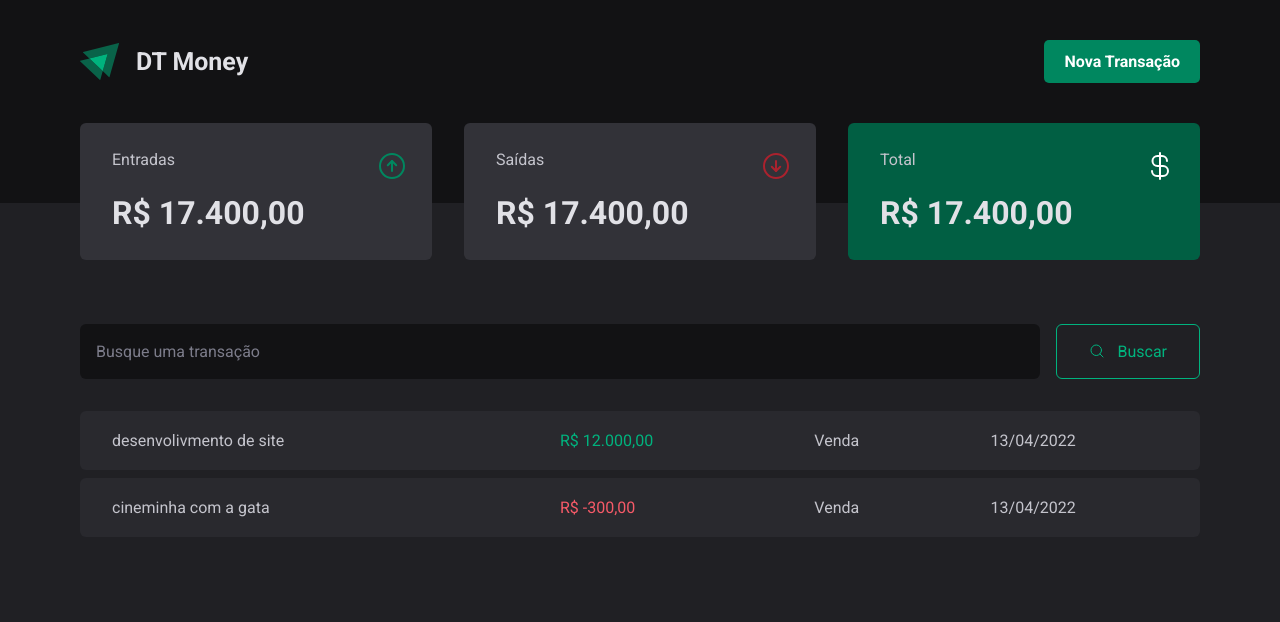
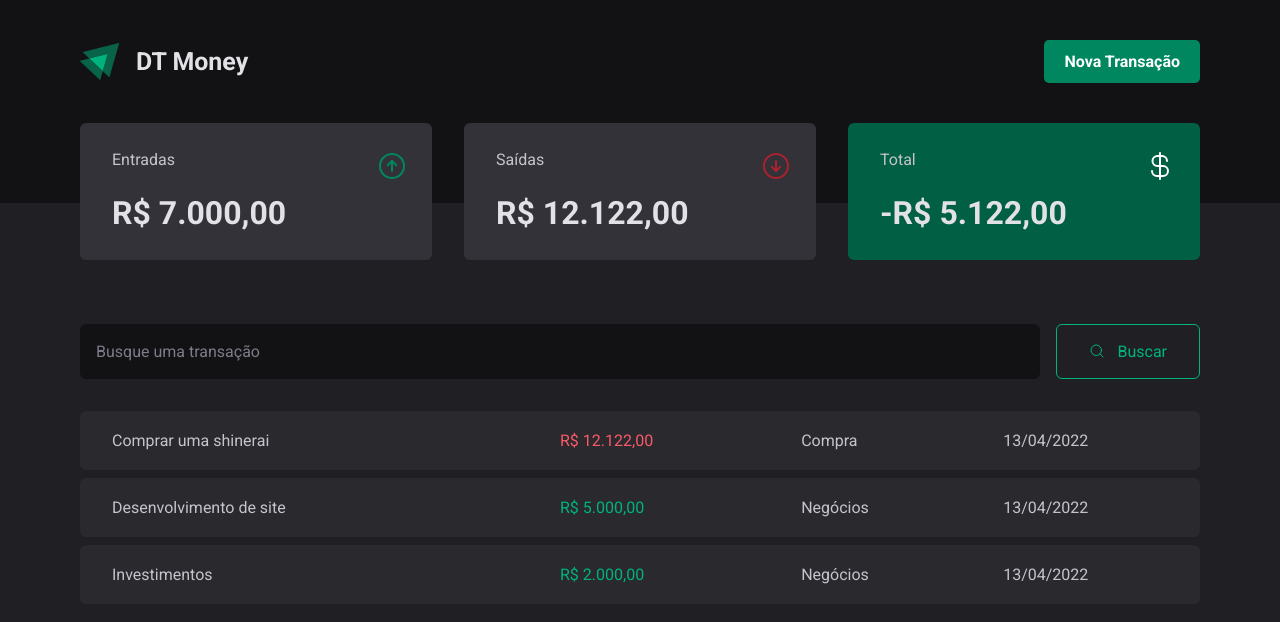
Before and after one commit to joao472762/ignite_React_JS_DT-Money, a React (Vite) app in the folder application/: page / in a window 1280 px wide. Shown: the top 622 px of the page. Built offline with nearby package versions, Linux system fonts and the light colour scheme; data requests are answered from the project's data file.

Commit message:
create a context and calc the semary Transactions

```diff
--- a/application/server.json
+++ b/application/server.json
@@ -4,18 +4,28 @@
             "id": 0,
             "description": "Comprar uma shinerai",
             "type": "outcome",
-            "category": "Venda",
-            "price": -12122,
+            "category": "Compra",
+            "price": 12122,
+            "createdAt": "Sat Aug 13 2022"
+        },
+
+        {
+            "id": 1,
+            "description": "Desenvolvimento de site",
+            "type": "income",
+            "category": "Negócios",
+            "price": 5000,
             "createdAt": "Sat Aug 13 2022"
         },
         {
             "id": 1,
-            "description": "Comprar uma shinerai",
+            "description": "Investimentos",
             "type": "income",
-            "category": "Venda",
-            "price": -12122,
+            "category": "Negócios",
+            "price": 2000,
             "createdAt": "Sat Aug 13 2022"
         }
 
+
     ]
 }
--- a/application/src/App.tsx
+++ b/application/src/App.tsx
@@ -1,4 +1,5 @@
 import { ThemeProvider } from 'styled-components'
+import { TransactionsProvider } from './contexts/TransactionsContext'
 import { Home } from './pages/Home'
 import { GlobalTheme } from './styles/global'
 import { defaultTheme } from './styles/theme'
@@ -6,8 +7,10 @@ import { defaultTheme } from './styles/theme'
 export function App() {
   return (
     <ThemeProvider theme={defaultTheme}>
-      <Home/>
-      <GlobalTheme/>
+      <TransactionsProvider>
+        <Home/>
+        <GlobalTheme/>
+      </TransactionsProvider>
     </ThemeProvider>
   )
 }
--- a/application/src/components/Sumary/index.tsx
+++ b/application/src/components/Sumary/index.tsx
@@ -1,11 +1,37 @@
 import { SumaryCard, SumaryContainer } from './styles'
 import { ArrowCircleUp, ArrowCircleDown, CurrencyDollar } from 'phosphor-react'
 import { defaultTheme } from '../../styles/theme'
+import { useContext } from 'react'
+import { TransactionsContext } from '../../contexts/TransactionsContext'
 
 
 export function Sumary(){
+    const {tranasactions} = useContext(TransactionsContext)
+    const {colors} =  defaultTheme
 
-    const {colors} =  defaultTheme
+    const sumary = tranasactions.reduce((acc, transaction) => {
+        if(transaction.type === 'income'){
+            acc.income += transaction.price
+            acc.total  += transaction.price
+        }
+
+        else{
+           acc.outcome += transaction.price
+           acc.total  -= transaction.price
+        }
+
+       return acc
+    },{income: 0, outcome: 0 , total: 0})
+
+    function  formatPrice(price:number){
+        const pirceFormated = price.toLocaleString('pt-br',{
+            style: 'currency',
+            currency: 'BRL'
+        })
+
+        return  pirceFormated
+    }
+
 
     return(
         <SumaryContainer >
@@ -14,7 +40,7 @@ export function Sumary(){
                     <span> Entradas </span>
                     <ArrowCircleUp color={colors['green-500']} size={32}/>
                 </header>
-                <strong>R$ 17.400,00</strong>
+                <strong>{formatPrice(sumary.income)}</strong>
             </SumaryCard>
 
             <SumaryCard>
@@ -22,7 +48,7 @@ export function Sumary(){
                     <span> Saídas</span>
                     <ArrowCircleDown color={colors['red-500']} size={32}/>
                 </header>
-                <strong>R$ 17.400,00</strong>
+                <strong>{formatPrice(sumary.outcome)}</strong>
             </SumaryCard>
 
             <SumaryCard variant='green'>
@@ -30,7 +56,7 @@ export function Sumary(){
                     <span> Total</span>
                     <CurrencyDollar color={colors.white} size={32}/>
                 </header>
-                <strong>R$ 17.400,00</strong>
+                <strong>{formatPrice(sumary.total)}</strong>
             </SumaryCard>
 
         </SumaryContainer>
--- /dev/null
+++ b/application/src/contexts/TransactionsContext/index.tsx
@@ -0,0 +1,44 @@
+import { createContext, ReactNode, useEffect, useState } from "react"
+import { TransictionsApi } from "../../services"
+
+interface TransactionsProps {
+    id: number,
+    description: string,
+    type: 'income' | 'outcome'
+    category: string ,
+    price: number,
+    createdAt: string
+}
+
+interface TransactionsProviderProvider {
+    children: ReactNode
+}
+
+interface TransactionsContextType {
+    tranasactions: TransactionsProps[]
+}
+
+
+export const TransactionsContext = createContext({} as TransactionsContextType)
+
+export function TransactionsProvider({children} : TransactionsProviderProvider){
+    const  [tranasactions, setTransactions] = useState<TransactionsProps[]>([])
+
+    async function loadTransactions(){
+
+        const response =  await fetch(TransictionsApi)
+        const data = await  response.json()
+
+        setTransactions(() => data)
+    }
+
+    useEffect(() => {
+        loadTransactions()
+    },[])
+
+    return(
+        <TransactionsContext.Provider value={{tranasactions}}>
+            {children}
+        </TransactionsContext.Provider>
+    )
+}
--- a/application/src/pages/Home/index.tsx
+++ b/application/src/pages/Home/index.tsx
@@ -1,45 +1,41 @@
-import { useEffect, useState } from "react";
+import { useContext, useEffect, useState } from "react";
 import { Header } from "../../components/Header";
 import { SearchForm } from "../../components/SearchForm";
 import { Sumary } from "../../components/Sumary";
+import { TransactionsContext } from "../../contexts/TransactionsContext";
 import {  HomeContent, PriceHilight,TransactionsContainer,TansactionsTable} from "./styles";
 
 export function Home(){
-    const  [tranasactions, setTransactions] = useState([])
-
-    useEffect(() => {
-        fetch('http://localhost:3000/transactions')
-        .then(response => response.json())
-        .then(data => setTransactions(data))
-
-    },[])
-
-
-
-
+   const {tranasactions} = useContext(TransactionsContext)
 
     return(
         <div>
+
             <Header/>
+
             <HomeContent>
                 <Sumary/>
                 <TransactionsContainer>
                     <SearchForm/>
                     <TansactionsTable>
                         <tbody>
-                            <tr>
-                                <td>desenvolivmento de site</td>
-                                <td><PriceHilight variant="income">R$ 12.000,00</PriceHilight></td>
-                                <td>Venda</td>
-                                <td>13/04/2022</td>
-                            </tr>
-
-                            <tr>
-                                <td>cineminha com a gata</td>
-                                <td><PriceHilight variant="outcome">R$ -300,00</PriceHilight></td>
-                                <td>Venda</td>
-                                <td>13/04/2022</td>
-                            </tr>
+                        {
+                            tranasactions.map(tranasaction => (
+                                <tr key={tranasaction.id}>
+                                    <td>{tranasaction.description}</td>
+                                    <td>
+                                        <PriceHilight variant={tranasaction.type}>
+                                            {tranasaction.price.toLocaleString('pt-br',{
+                                                style: 'currency',
+                                                currency: 'BRL'
+                                            })}
+                                        </PriceHilight>
+                                    </td>
+                                    <td>{tranasaction.category}</td>
+                                    <td>13/04/2022</td>
+                                </tr>
+                            ))
+                        }
                         </tbody>
                     </TansactionsTable>
                 </TransactionsContainer>
--- /dev/null
+++ b/application/src/services/index.ts
@@ -0,0 +1 @@
+export const TransictionsApi = 'http://localhost:3000/transactions'
```
Also changed, not shown: application/src/contexts/none.txt (added).
